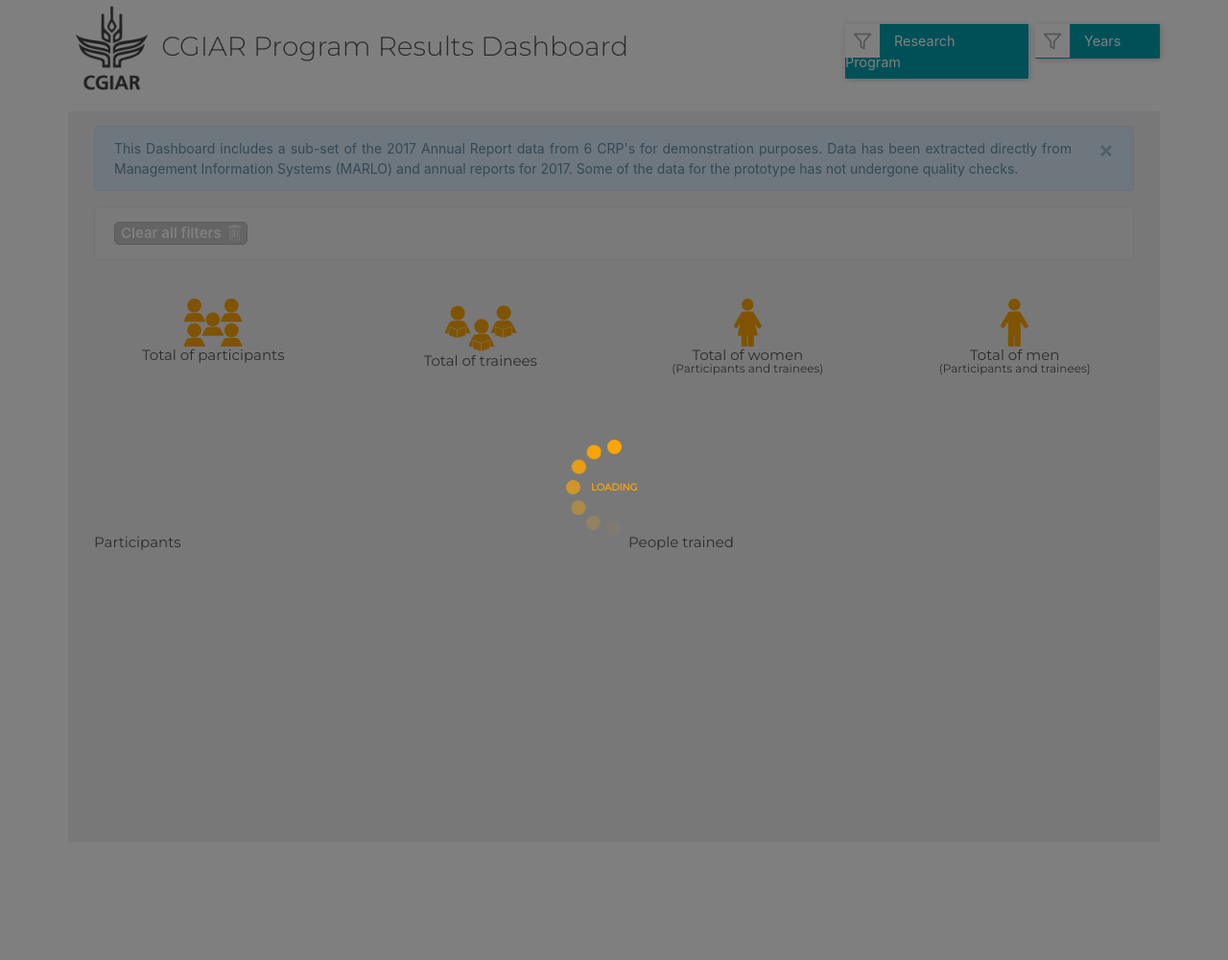
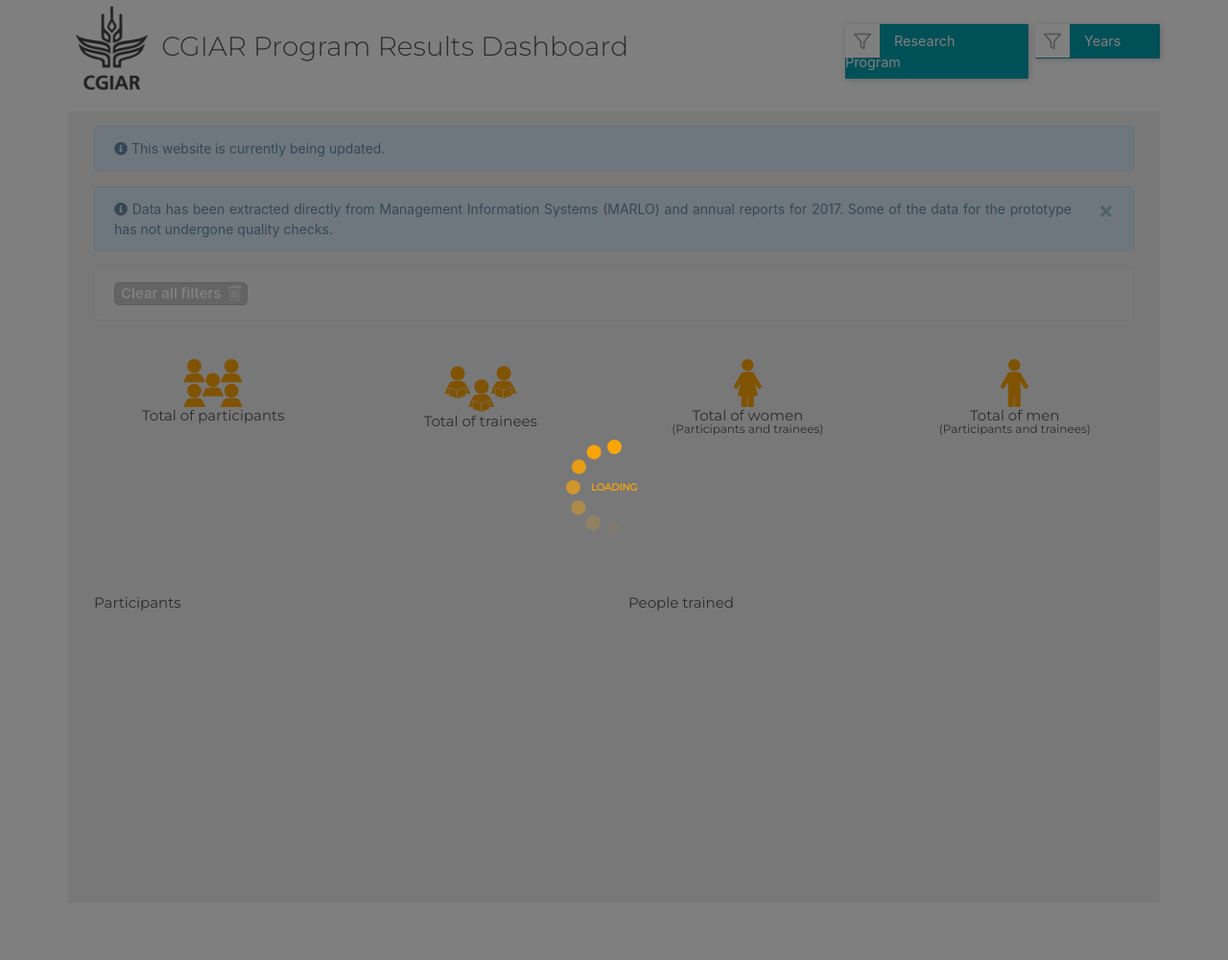
Before and after one commit to CCAFS/CGIAR-Dashboard, a PHP site: template app/templates/capDev.twig in a window 1280 px wide. Shown: the whole page at 96% size. Run offline with PHP 8.4, Linux system fonts and the light colour scheme; the template is opened without the code that fills it, so the values that code supplies are empty; some libraries are stand-ins or nearby versions.

Commit message:
- Adding "This website is currently being updated" disclaimer. - Adding icons to messages. - Deleting Policies disclaimer. - Enabling Program filters in Policies.

```diff
--- a/app/templates/macros/messages.twig
+++ b/app/templates/macros/messages.twig
@@ -1,9 +1,21 @@
 
 {% macro message(id, crp, year, indicator, message, type) %}
 
+{% set messageIcon %}
+
+    {% if type == "INFO" %}
+        <i class="fas fa-info-circle"></i>
+    {% elseif type == "danger" %}
+        <i class="fas fa-exclamation-triangle"></i>
+    {% elseif type == "warning" %}
+        <i class="fas fa-exclamation-circle"></i>
+    {% endif %}
+
+{% endset %}
+
 <div id="message-{{ id }}" class="text-messages">
     <div id="{{ crp }}" class="alert alert-{{ type }} crp-messages alert-dismissible animate fadeIn fade show" role="alert" style="display:none">
-        {{ message }}
+         {{ messageIcon }} {{ message }}
         <button type="button" id="{{ id }}" class="close closeCrpMessage" data-dismiss="alert" aria-label="Close">
             <span aria-hidden="true">&times;</span>
         </button>
--- a/app/templates/pages/message.twig
+++ b/app/templates/pages/message.twig
@@ -20,13 +20,17 @@
     </ul>
 </div>
 
-<div class="alert alert-info alert-dismissible page-disclaimer fade show animated zoomIn">
+<div class="alert alert-info fade show animated zoomIn">
+    <i class="fas fa-info-circle"></i>
+    This website is currently being updated.
+</div>
+
+<div class="alert alert-info alert-dismissible page-disclaimer fade show animated zoomIn" style="display:none">
     <button type="button" class="close closem" aria-label="Close">
         <span aria-hidden="true">&times;</span>
     </button>
-    <span class="glyphicon glyphicon-info-sign"></span>
-    This Dashboard includes a sub-set of the 2017 Annual Report data from 6 CRP's for demonstration purposes. Data has
-    been extracted directly from Management Information Systems (MARLO) and annual reports for 2017. Some of the data
+    <i class="fas fa-info-circle"></i>
+    Data has been extracted directly from Management Information Systems (MARLO) and annual reports for 2017. Some of the data
     for the prototype has not undergone quality checks.
 </div>
 
--- a/app/templates/policies.twig
+++ b/app/templates/policies.twig
@@ -29,12 +29,6 @@
 <div class="container">
   <div class="main-content">
   {% include './pages/message.twig' %}
-   <div class="alert alert-warning alert-dismissible policies-disclaimer fade show" style="display:none">
-      <button type="button" class="close closepolicies" aria-label="Close">
-        <span aria-hidden="true">&times;</span>
-      </button>
-        This section contains Policies from CCAFS and PIM <b>only</b> for now.
-    </div>
   <div class="alert alert-dark selection">
   <div class="checkedfilters clearfilters">Clear all filters</div>
       <div class="checkedfilters checkedyears"></div>
--- a/public/css/global.css
+++ b/public/css/global.css
@@ -320,7 +320,6 @@ nav.main-menu ul li.active:after {
   border-color: #d0e2ee;
   text-align: justify;
   font-size: 14px;
-  display: none;
 }
 
 .alert-danger {
```
Also changed, not shown: public/js/policies.js (+0 -8 lines).
